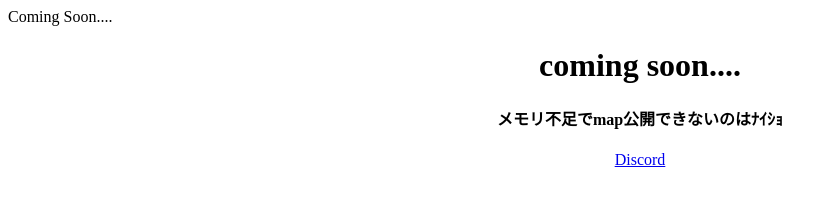
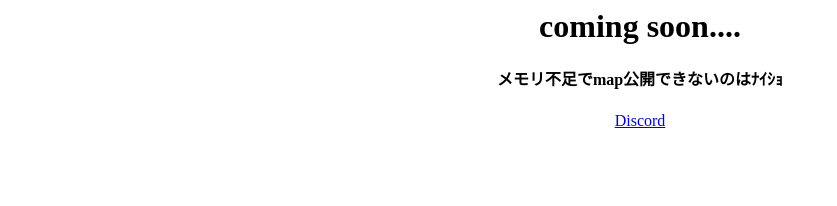
Before and after one commit to KazumeNetWork/temp, a plain HTML site: page index.html in a window 1280 px wide. Shown: the whole page, without its empty margins (0-837 px from the left). Drawn offline with Linux system fonts and the light colour scheme.

Commit message:
Update index.html

```diff
--- a/index.html
+++ b/index.html
@@ -1,4 +1,4 @@
-<titel>Coming Soon....</titel>
+<title>Coming Soon....</title>
 <center>
 <h1>coming soon....</h1>
 <h4>メモリ不足でmap公開できないのはﾅｲｼｮ</h4>
```
